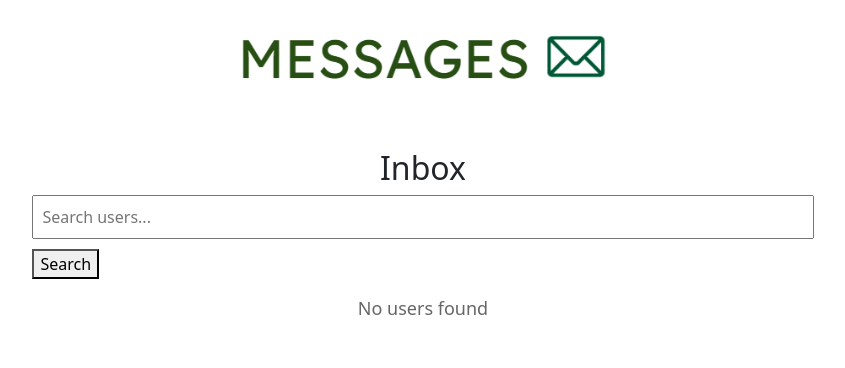
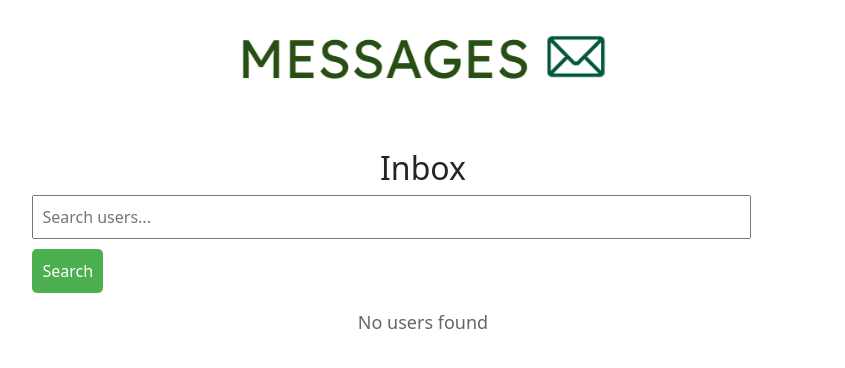
Before and after one commit to AnessaLeng/NinerThrifts, a Flask app: page /directmessages in a window 1280 px wide. Shown: the part 88-456 px from the top of the page, without its empty margins (217-1062 px from the left). Run offline with Flask 3, Linux system fonts and the light colour scheme; the visitor is signed in with stand-in values (Sample User, id 1); data that the repository does not hold is empty; some libraries are stand-ins or nearby versions.

```diff
--- a/templates/directmessages.html
+++ b/templates/directmessages.html
@@ -56,19 +56,30 @@
 }
 
 .search-bar {
-  width: 100%;
+  width: 92%;
   padding: 8px;
   margin-bottom: 10px;
   box-sizing: border-box;
 }
+#search-button {
+  padding: 10px;
+  background-color: #4CAF50;
+  color: white;
+  border: none;
+  border-radius: 5px;
+  cursor: pointer;
+}
+
 </style>
 
 <br><img src="/static/messages.png" alt="favorites" class="logosmall"><br>
 
 <div id="inbox">
   <h2>Inbox</h2>
-  <input type="text" id="search-bar" class="search-bar" placeholder="Search users...">
-  <button id="search-button">Search</button>
+  <div>
+    <input type="text" id="search-bar" class="search-bar" placeholder="Search users...">
+    <button id="search-button">Search</button>
+  </div>
   <ul id="user-list">
     {% for user in users %}
       {% if user.username != session.get('username') %}
```
